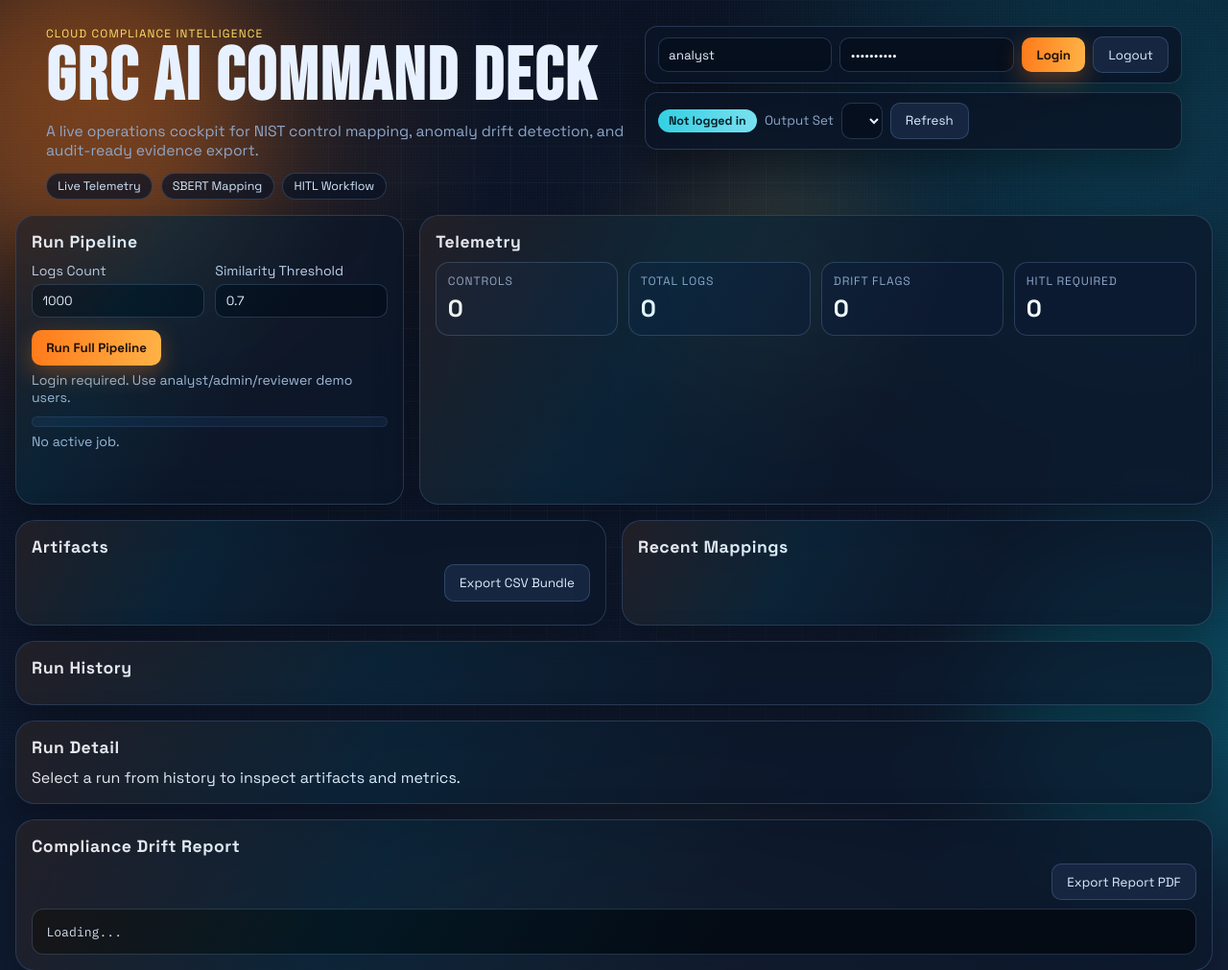
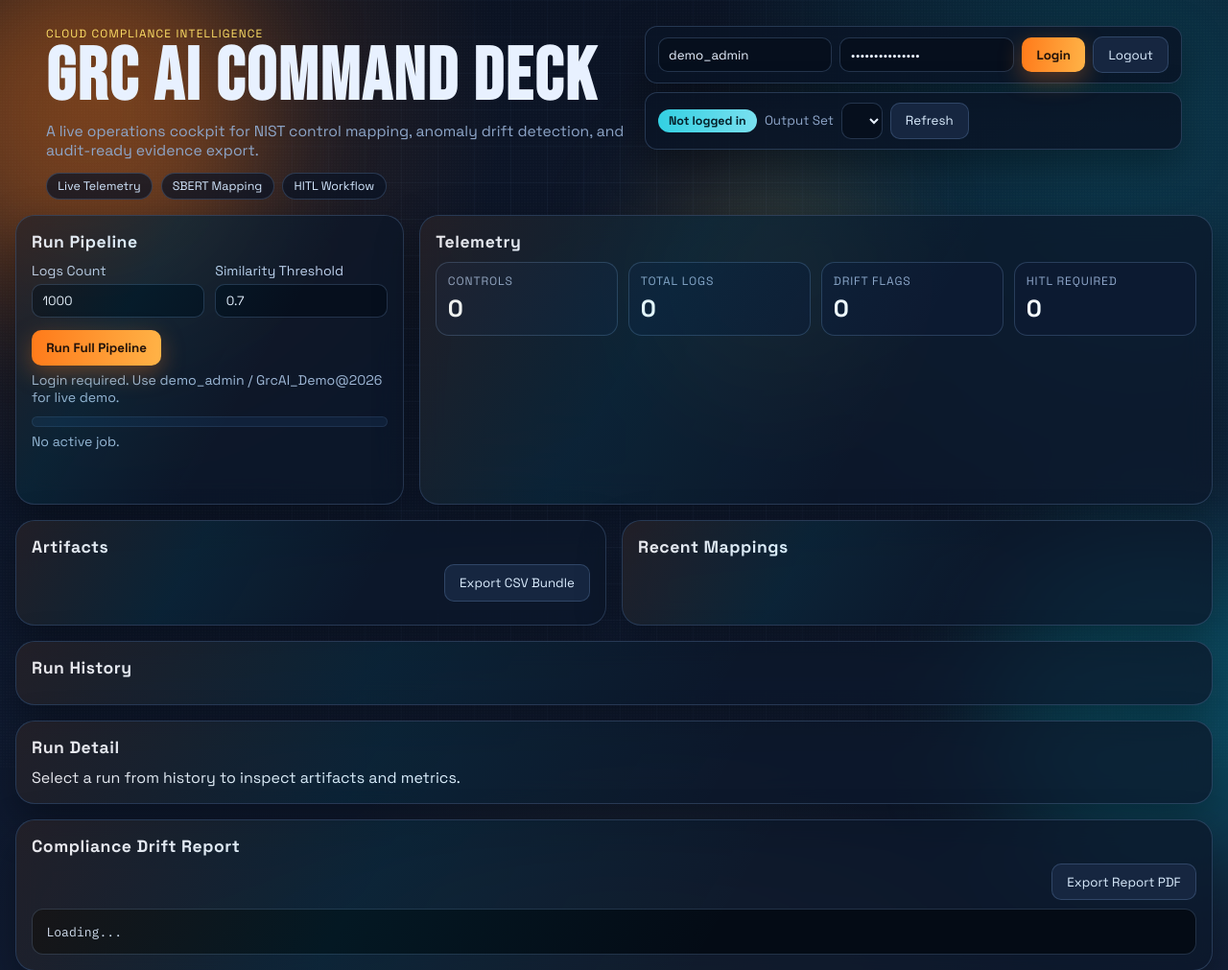
Before and after one commit to YOGESHBOTCHA965/grc-ai-command-deck, a FastAPI app: page / in a window 1280 px wide. Shown: the top 1011 px of the page at 96% size. Run offline with FastAPI, Linux system fonts and the light colour scheme; lists and menus that the app fills with data are empty; some libraries are stand-ins or nearby versions.

Commit message:
Set live demo credentials and update public demo documentation

```diff
--- a/app.py
+++ b/app.py
@@ -32,6 +32,10 @@
 TOKENS: Dict[str, Dict[str, str]] = {}
 JOBS: Dict[str, Dict[str, Any]] = {}
 APP_ENV = os.getenv("APP_ENV", "development").strip().lower()
+DEFAULT_DEMO_ADMIN_USER = os.getenv("GRC_DEMO_ADMIN_USER", "demo_admin").strip() or "demo_admin"
+DEFAULT_DEMO_ADMIN_PASSWORD = os.getenv("GRC_DEMO_ADMIN_PASSWORD", "GrcAI_Demo@2026").strip() or "GrcAI_Demo@2026"
+DEFAULT_DEMO_REVIEWER_USER = os.getenv("GRC_DEMO_REVIEWER_USER", "demo_reviewer").strip() or "demo_reviewer"
+DEFAULT_DEMO_REVIEWER_PASSWORD = os.getenv("GRC_DEMO_REVIEWER_PASSWORD", "GrcAI_Review@2026").strip() or "GrcAI_Review@2026"
 
 
 OUTPUT_SETS = {
@@ -123,23 +127,18 @@
         _save_users(seeded)
         return
 
-    if APP_ENV in {"production", "prod"}:
-        raise RuntimeError(
-            "No users found for production mode. Set GRC_ADMIN_USER and GRC_ADMIN_PASSWORD env vars."
-        )
-
     seeded = {
-        "analyst": {
-            **_hash_password("analyst123"),
-            "role": "analyst",
+        DEFAULT_DEMO_ADMIN_USER: {
+            **_hash_password(DEFAULT_DEMO_ADMIN_PASSWORD),
+            "role": "admin",
         },
-        "reviewer": {
-            **_hash_password("reviewer123"),
+        DEFAULT_DEMO_REVIEWER_USER: {
+            **_hash_password(DEFAULT_DEMO_REVIEWER_PASSWORD),
             "role": "reviewer",
         },
-        "admin": {
-            **_hash_password("admin123"),
-            "role": "admin",
+        "demo_analyst": {
+            **_hash_password("GrcAI_Analyst@2026"),
+            "role": "analyst",
         },
     }
     _save_users(seeded)
--- a/static/app.js
+++ b/static/app.js
@@ -469,7 +469,7 @@
   initializePanelTilt();
   applyRoleState();
   try {
-    runStatus.textContent = "Login required. Use analyst/admin/reviewer demo users.";
+    runStatus.textContent = "Login required. Use demo_admin / GrcAI_Demo@2026 for live demo.";
   } catch (error) {
     runStatus.textContent = `Startup error: ${error.message}`;
   }
--- a/templates/index.html
+++ b/templates/index.html
@@ -30,8 +30,8 @@
     </div>
     <div class="right-tools">
       <form id="loginForm" class="toolbar auth-toolbar">
-        <input type="text" id="username" placeholder="Username" value="analyst" required />
-        <input type="password" id="password" placeholder="Password" value="analyst123" required />
+        <input type="text" id="username" placeholder="Username" value="demo_admin" required />
+        <input type="password" id="password" placeholder="Password" value="GrcAI_Demo@2026" required />
         <button type="submit" class="btn btn-primary">Login</button>
         <button type="button" id="logoutBtn" class="btn btn-secondary">Logout</button>
       </form>
```
Also changed, not shown: README.md, 1 other file.
